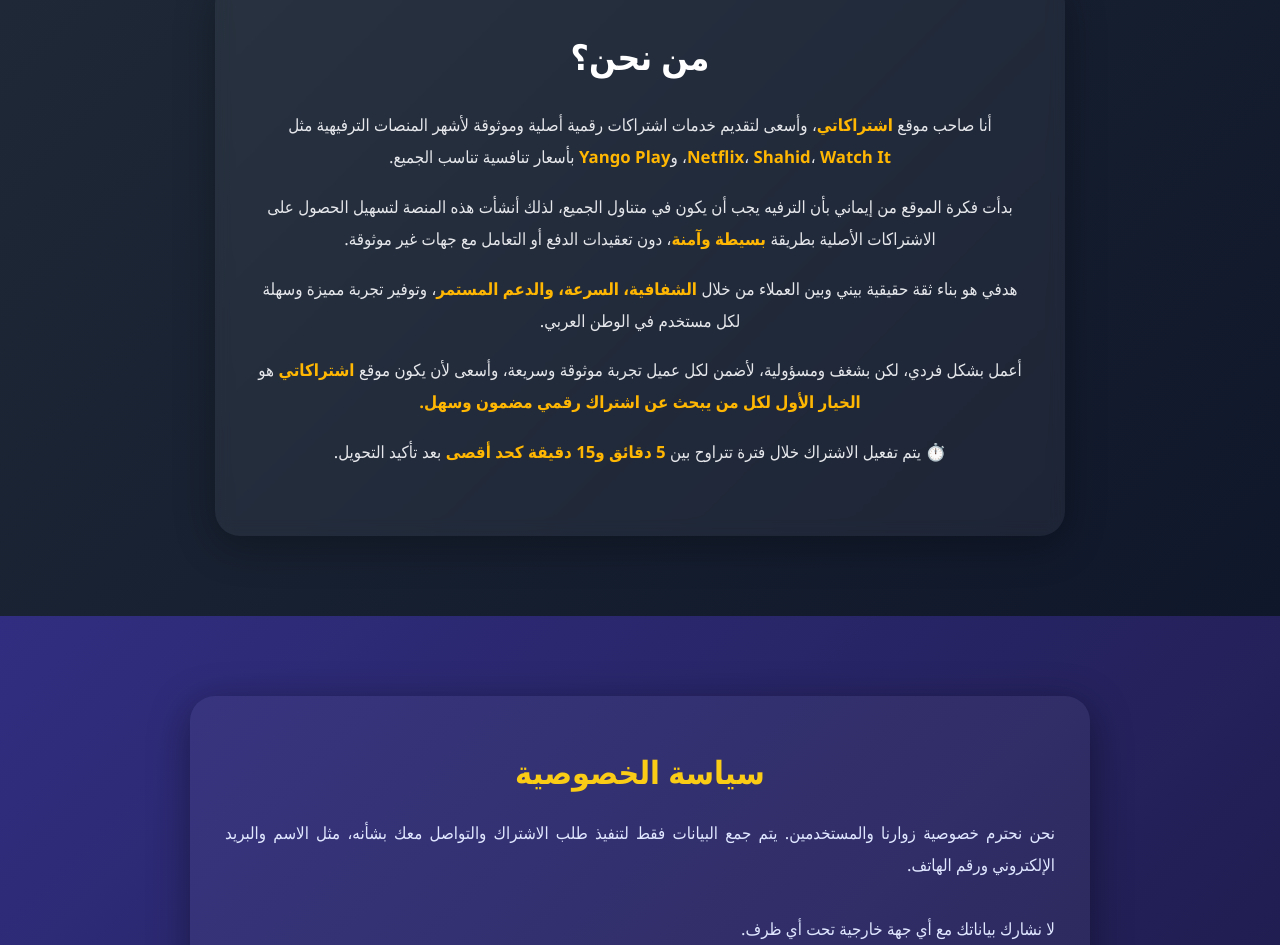
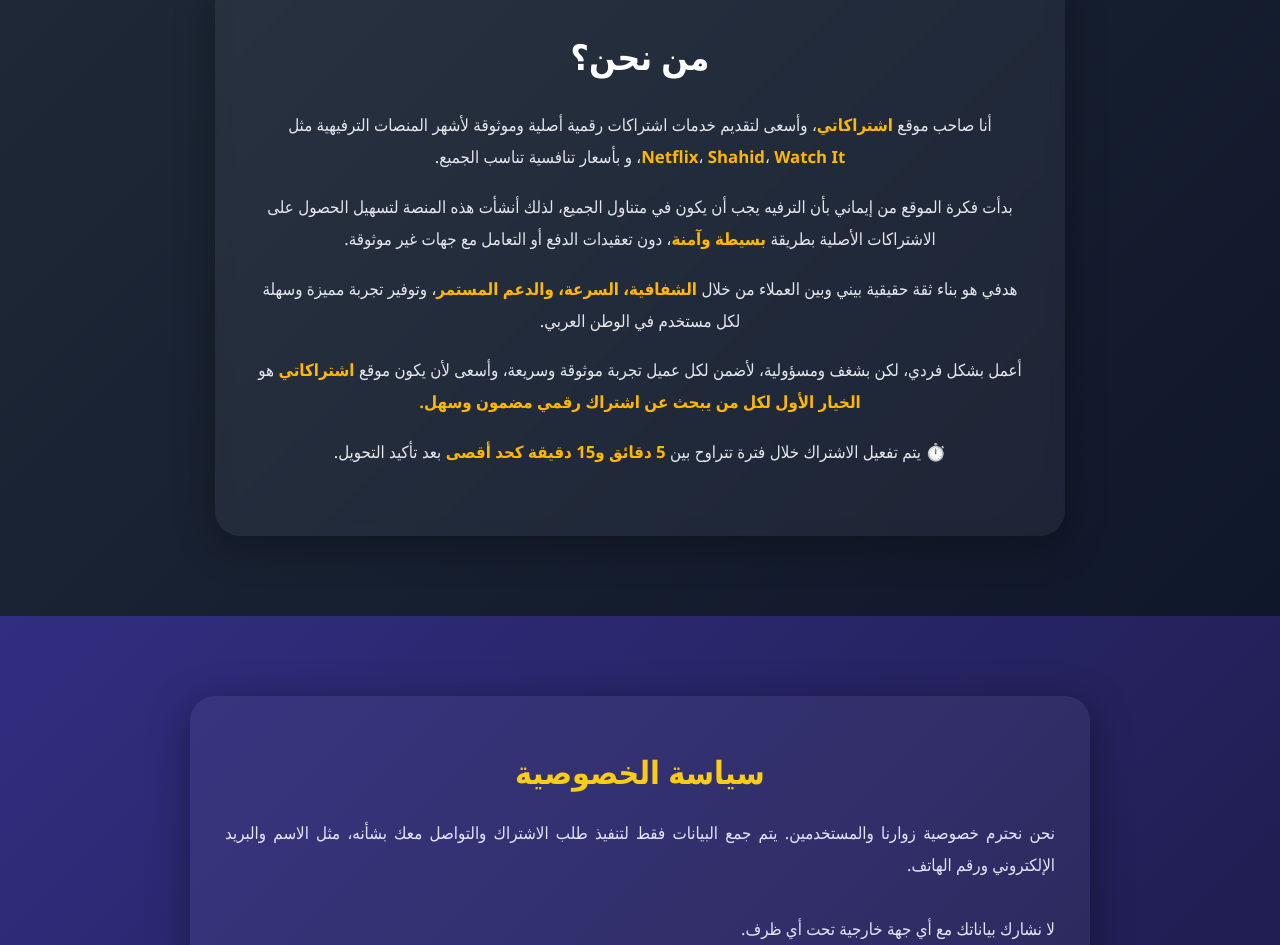
Before and after one commit to johnlatif2026/Subscribe, a website: page public/index.html in a window 1280 px wide. Shown: the part 1335-2280 px from the top of the page. Drawn offline with Linux system fonts and the light colour scheme.

Commit message:
Update index.html

```diff
--- a/public/index.html
+++ b/public/index.html
@@ -340,7 +340,7 @@
     <p>
       أنا صاحب موقع <strong>اشتراكاتي</strong>، وأسعى لتقديم خدمات اشتراكات رقمية أصلية وموثوقة
       لأشهر المنصات الترفيهية مثل
-      <strong>Netflix</strong>، <strong>Shahid</strong>، <strong>Watch It</strong>، و<strong>Yango Play</strong>
+      <strong>Netflix</strong>، <strong>Shahid</strong>، <strong>Watch It</strong>، و</strong>
       بأسعار تنافسية تناسب الجميع.
     </p>
 
```
